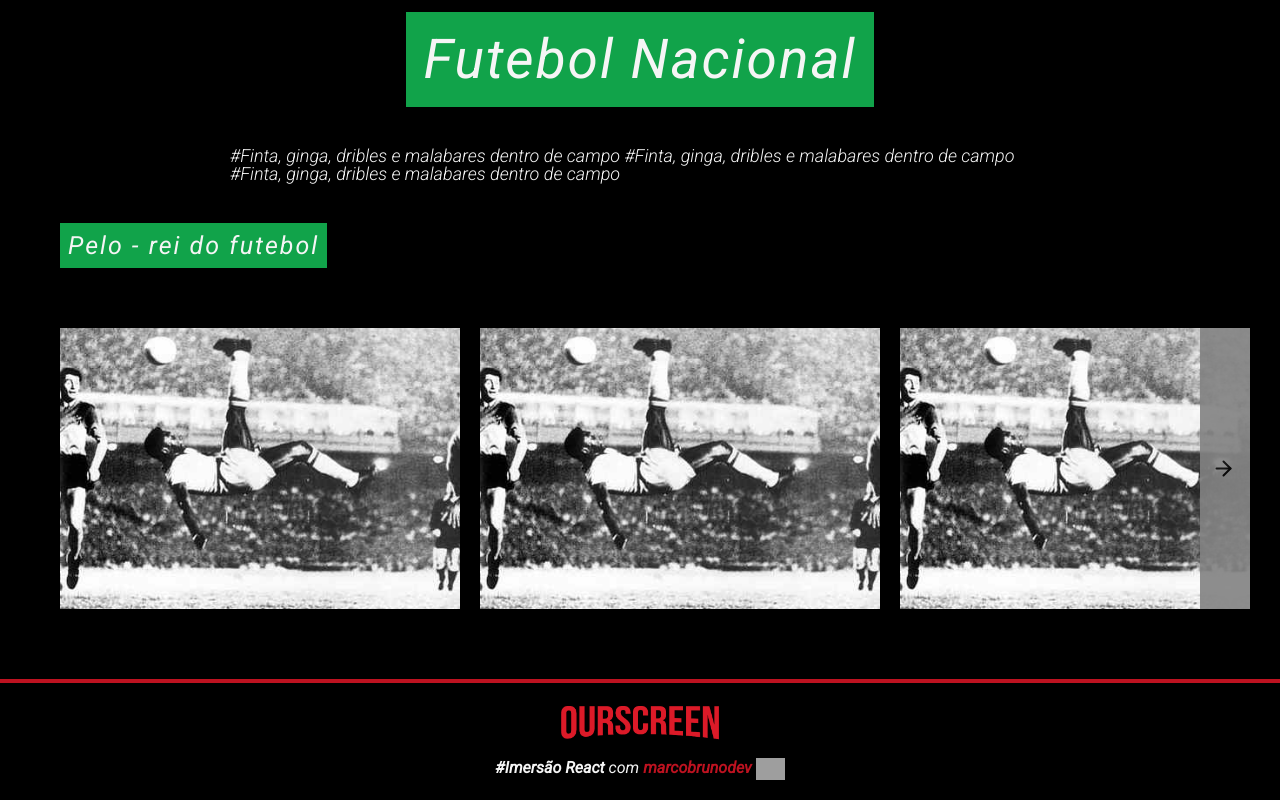
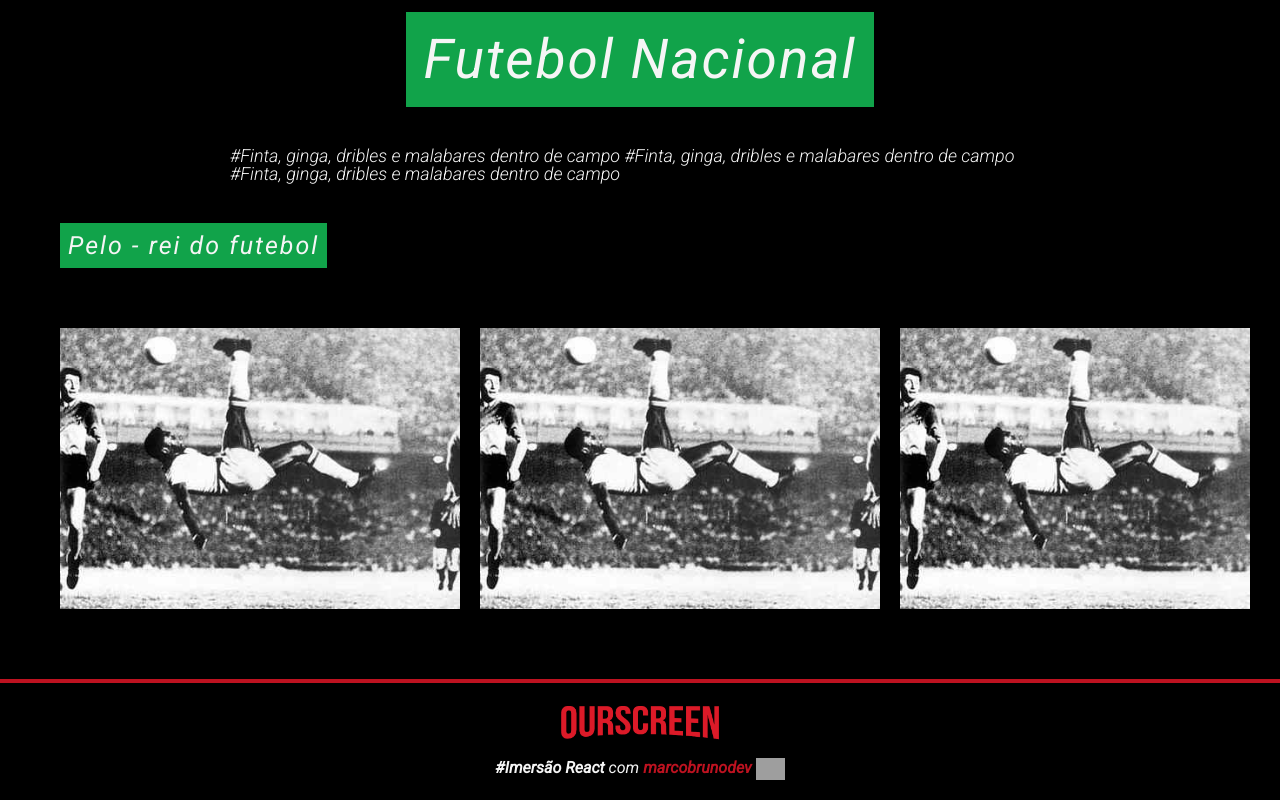
Before and after one commit to Ljuniorcode/Ourscreen, a React (Create React App) app: page / in a window 1280 px wide. Shown: the part 638-1438 px from the top of the page. Built offline with nearby package versions, Linux system fonts and the light colour scheme; grey boxes are pictures that could not be loaded.

Commit message:
finalizando aula 06 - carousel left

```diff
--- a/src/components/CarouselOurscreen/index.js
+++ b/src/components/CarouselOurscreen/index.js
@@ -1,6 +1,6 @@
 import React, { useState } from 'react'
 import ThumbOurscreen from '../ThumbOurscreen'
-import PropTypes from 'prop-types'
+import PropTypes, { func } from 'prop-types'
 import { CarouselStyle, Left, Right, Wrapper } from './styles'
 
 function CarouselOurscreen({ videos }) {
@@ -15,8 +15,12 @@ function CarouselOurscreen({ videos }) {
     setMove(oldMove => oldMove + 1);
   }
 
+  function leftShow() {
+    return move < 0
+  }
+
   return (
-    <CarouselStyle>
+    <CarouselStyle leftShow={leftShow()} rightShow={true}>
       <Left onClick={actionLeft} />
       <Wrapper move={move}>
         {videos.map(({ src, alt, title, avatar, channelName, timer, link }) => (
--- a/src/components/CarouselOurscreen/styles.js
+++ b/src/components/CarouselOurscreen/styles.js
@@ -89,11 +89,25 @@ export const CarouselStyle = styled.div`
     width:var(--thumb-width);
   }
 
-  &:hover > ${Right}, &:hover > ${Left}{
+  &:hover > ${Right} {
     opacity:0.8;
   }
 
-  & > ${Right}{
+
+  &:hover > ${Left}{
+    ${({ leftShow }) => leftShow ? css`
+      display:block;
+      opacity:0.8;
+
+    `: css`
+      display:none;
+      opacity:0;
+    `
+  }
+
+  }
+
+  & > ${Right}:hover {
     opacity:0.9;
     transform-origin: right center;
   }
```
